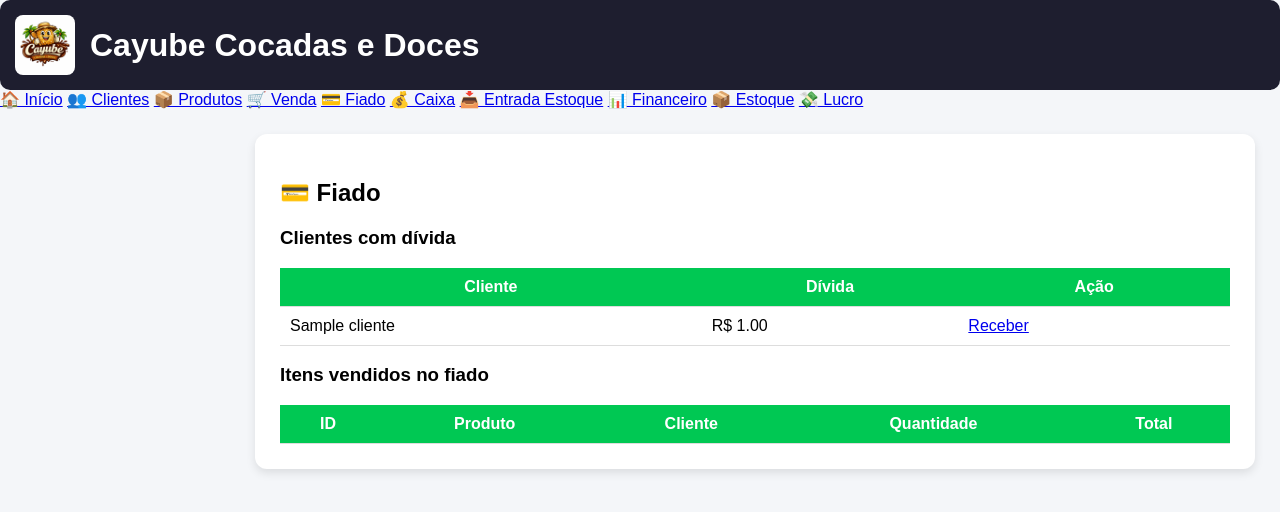
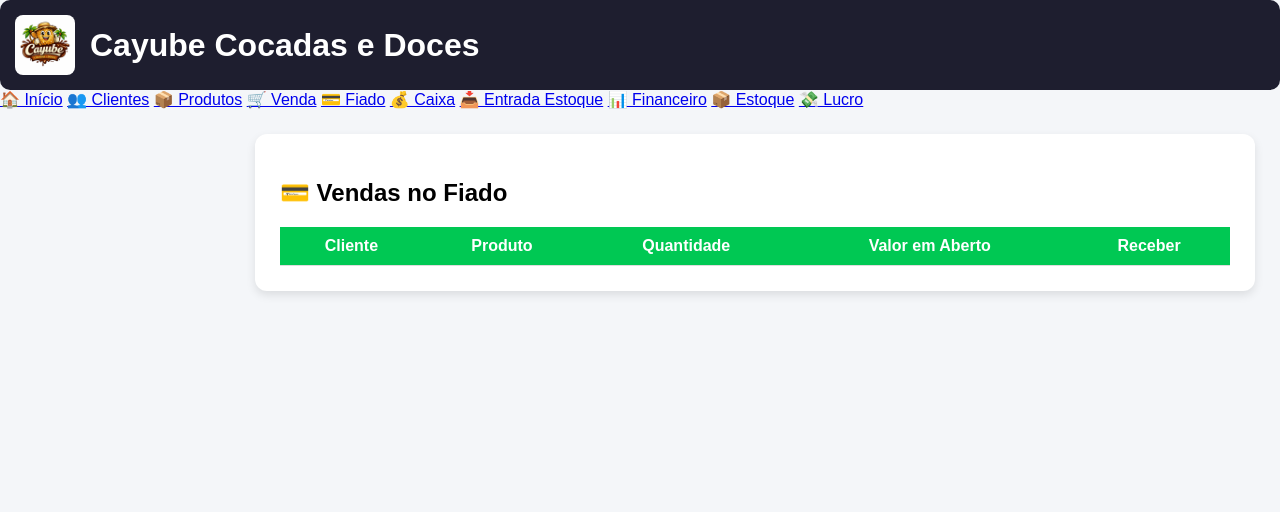
Before and after one commit to bruno210882-arch/erp_cayube, a Flask app: page /fiado in a window 1280 px wide. Shown: the top 512 px of the page. Run offline with Flask 3, Linux system fonts and the light colour scheme; tables that the repository leaves empty hold one stand-in row (values such as "Sample post"); lists and menus that the app fills with data are empty.

Commit message:
ajuste fiado

```diff
--- a/app.py
+++ b/app.py
@@ -199,14 +199,41 @@ def entrada_estoque():
 
 @app.route("/fiado")
 def fiado():
-    clientes_lista = Cliente.query.filter(Cliente.divida > 0).all()
-    vendas_fiado = Venda.query.filter_by(pago=False).all()
+    vendas_fiado = (
+        db.session.query(Venda, Cliente, Produto)
+        .join(Cliente, Venda.cliente_id == Cliente.id)
+        .join(Produto, Venda.produto_id == Produto.id)
+        .filter(Venda.pago == False)
+        .all()
+    )
 
-    return render_template(
-        "fiado.html",
-        clientes=clientes_lista,
-        vendas=vendas_fiado
-    )
+    return render_template("fiado.html", vendas_fiado=vendas_fiado)
+
+
+@app.route("/receber_venda/<int:venda_id>", methods=["POST"])
+def receber_venda(venda_id):
+    venda = Venda.query.get_or_404(venda_id)
+    cliente = Cliente.query.get(venda.cliente_id)
+    saldo = get_saldo()
+
+    forma = request.form["forma"]
+
+    if not venda.pago:
+        venda.pago = True
+        venda.forma_pagamento = forma
+
+        if forma.lower() == "dinheiro":
+            saldo.dinheiro += venda.total
+        else:
+            saldo.conta += venda.total
+
+        if cliente and cliente.divida:
+            cliente.divida = max((cliente.divida or 0) - venda.total, 0)
+
+        db.session.commit()
+
+    return redirect(url_for("fiado"))
+
 
 @app.route('/movimentacao', methods=['GET', 'POST'])
 def movimentacao():
--- a/templates/fiado.html
+++ b/templates/fiado.html
@@ -1,40 +1,32 @@
 {% extends 'base.html' %}
 {% block conteudo %}
 
-<h2>💳 Fiado</h2>
+<h2>💳 Vendas no Fiado</h2>
 
-<h3>Clientes com dívida</h3>
 <table>
     <tr>
         <th>Cliente</th>
-        <th>Dívida</th>
-        <th>Ação</th>
+        <th>Produto</th>
+        <th>Quantidade</th>
+        <th>Valor em Aberto</th>
+        <th>Receber</th>
     </tr>
-    {% for c in clientes %}
+
+    {% for venda, cliente, produto in vendas_fiado %}
     <tr>
-        <td>{{ c.nome }}</td>
-        <td>R$ {{ "%.2f"|format(c.divida or 0) }}</td>
-        <td><a href="{{ url_for('receber', nome=c.nome) }}">Receber</a></td>
-    </tr>
-    {% endfor %}
-</table>
-
-<h3>Itens vendidos no fiado</h3>
-<table>
-    <tr>
-        <th>ID</th>
-        <th>Produto</th>
-        <th>Cliente</th>
-        <th>Quantidade</th>
-        <th>Total</th>
-    </tr>
-    {% for v in vendas %}
-    <tr>
-        <td>{{ v.id }}</td>
-        <td>{{ v.produto_id }}</td>
-        <td>{{ v.cliente_id }}</td>
-        <td>{{ v.quantidade }}</td>
-        <td>R$ {{ "%.2f"|format(v.total) }}</td>
+        <td>{{ cliente.nome }}</td>
+        <td>{{ produto.nome }}</td>
+        <td>{{ venda.quantidade }}</td>
+        <td>R$ {{ "%.2f"|format(venda.total) }}</td>
+        <td>
+            <form method="POST" action="{{ url_for('receber_venda', venda_id=venda.id) }}">
+                <select name="forma" required>
+                    <option value="dinheiro">Dinheiro</option>
+                    <option value="transferencia">Transferência</option>
+                </select>
+                <button type="submit">Baixar</button>
+            </form>
+        </td>
     </tr>
     {% endfor %}
 </table>
```
